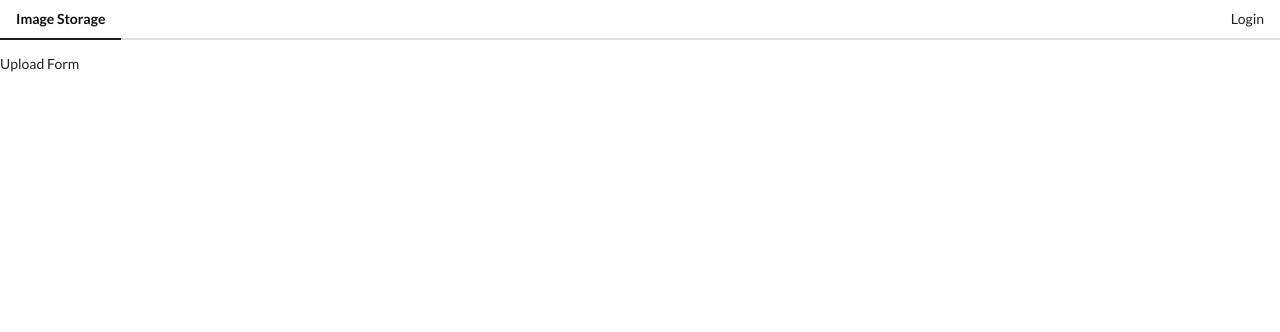
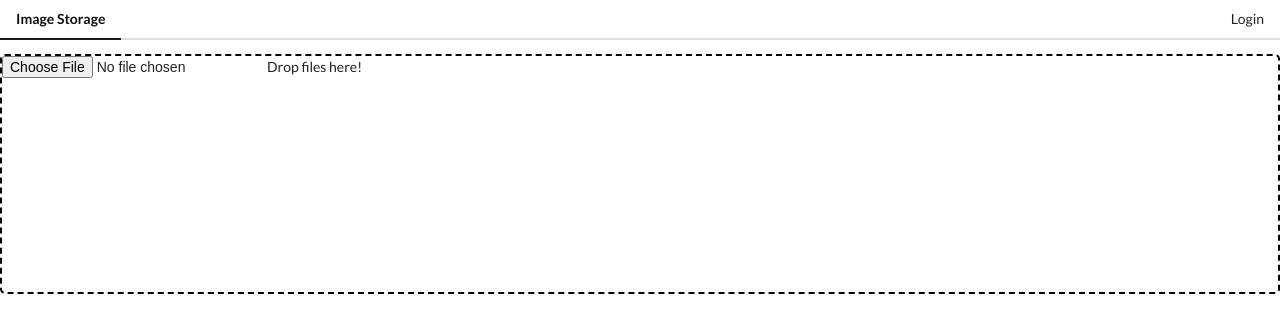
Before and after one commit to prateekvarma/vue-image-uploader, a Vue app: page /upload in a window 1280 px wide. Shown: the top 332 px of the page. Built offline with nearby package versions, Linux system fonts and the light colour scheme.

Commit message:
added input element to the upload form

```diff
--- a/src/components/UploadForm.vue
+++ b/src/components/UploadForm.vue
@@ -1,6 +1,7 @@
 <template>
-    <div>
-        Upload Form
+    <div class="dropper">
+        <input type="file" />
+        <span>Drop files here!</span>
     </div>
 </template>
 
@@ -9,3 +10,11 @@
         name: 'UploadForm'
     };
 </script>
+
+<style scoped>
+    .dropper {
+        height: 30vh;
+        border: 2px dashed black;
+        border-radius: 5px;
+    }
+</style>
```
